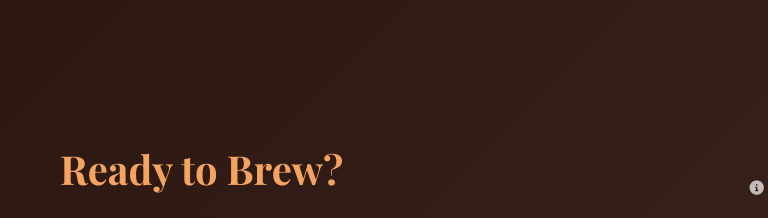
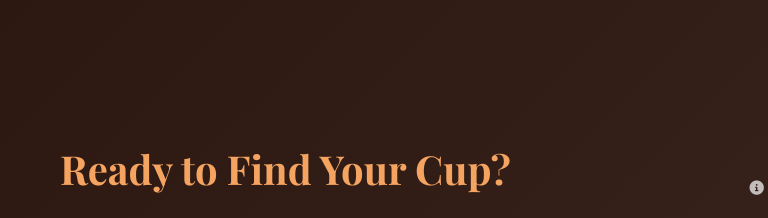
Before and after one commit to hino-son/hino-son.github.io, a plain HTML site: page index.html in a window 1280 px wide. Shown: the part 835-1053 px from the top of the page, 0-768 px from the left. Drawn offline with nearby package versions, Linux system fonts and the light colour scheme.

Commit message:
Update index.html

```diff
--- a/index.html
+++ b/index.html
@@ -38,7 +38,7 @@
         <div class="container">
             <div class="download-content">
                 <div class="download-text">
-                    <h2>Ready to Brew?</h2>
+                    <h2>Ready to Find Your Cup?</h2>
                     <p>Download CoffeeDrop now and start your journey to the ultimate coffee shop discovery experience. Available for Android devices.</p>
                     <div class="app-features">
                         <div class="feature-item">
```
